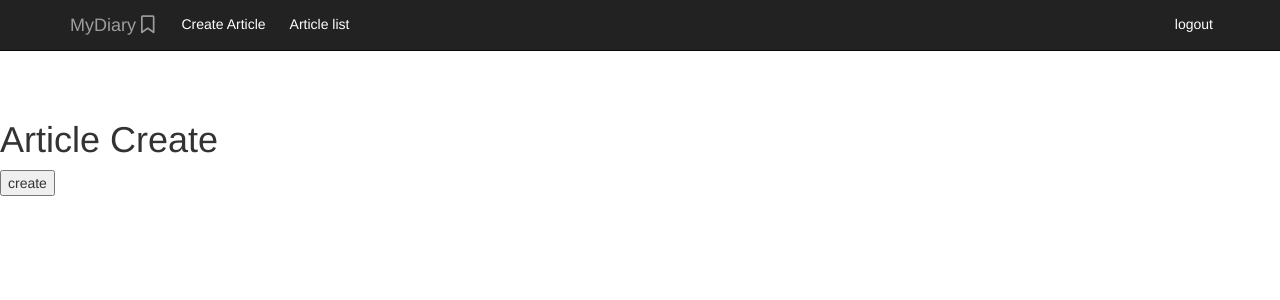
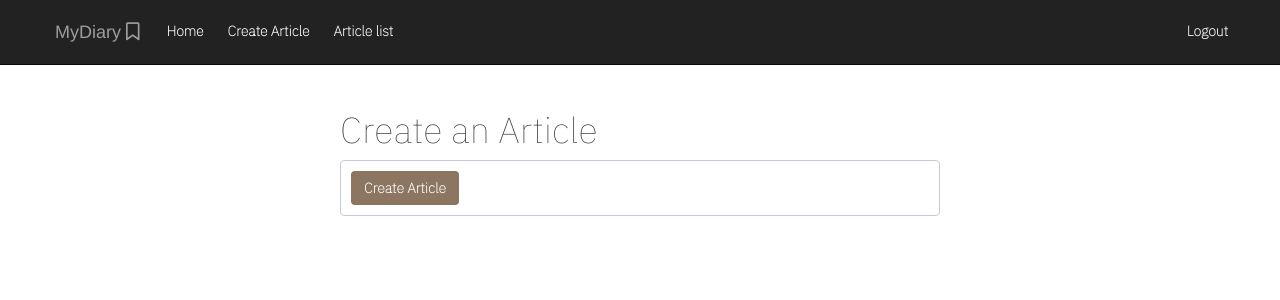
Before and after one commit to prajotsurey/mydiary, a Django app: page /articles/create/ in a window 1280 px wide. Shown: the top 300 px of the page. Run offline with Django 3.2, Linux system fonts and the light colour scheme; the visitor is signed in with stand-in values (Sample User, id 1); parts of the project's set-up code (start-up, migrations or seed data) failed here and were passed over; some libraries are stand-ins or nearby versions.

Commit message:
mydiary, styled commit

```diff
--- a/articles/models.py
+++ b/articles/models.py
@@ -14,4 +14,4 @@ class Article(models.Model):
 		return self.title
 
 	def snippet(self):
-		return self.body[:50]+"..."
+		return self.body[:100]+"..."
--- a/articles/templates/articles/article_create.html
+++ b/articles/templates/articles/article_create.html
@@ -1,12 +1,20 @@
 {% extends 'base_layout.html'%}
 {% load static from staticfiles %}
 {% block content %}
-<h1>Article Create</h1>
-<form class="site-form" action ="{% url 'articles:create' %}" method="POST" enctype="multipart/form-data" autocomplete="off">
-	{% csrf_token %}
-	{{form}}
-<input type="submit" value="create">
-</form>
-<script type="text/javascript" src="{% static  'slugify.js' %}"></script>
+
+<div class="container">
+	<h1 class="ac-header">Create an Article</h1>
+	<div class="ac-form-div">
+		<form class="ac-form" action ="{% url 'articles:create' %}" method="POST" enctype="multipart/form-data" autocomplete="off">
+		{% csrf_token %}
+		{{form}}
+		<div>
+			<input class="btn accounts_button" type="submit" value="Create Article">
+		</div>
+
+		</form>
+		<script type="text/javascript" src="{% static  'slugify.js' %}"></script>
+	</div>
+</div>
 
 {% endblock %}
--- a/articles/views.py
+++ b/articles/views.py
@@ -7,9 +7,8 @@ from django.contrib.auth.decorators import login_required
 @login_required(login_url = "accounts/login/")
 def article_list (request):
 	username = request.user
-	articles = Article.objects.all().order_by('date')
+	articles = Article.objects.all().order_by('-date')
 	return render(request,'articles/article_list.html',{'articles':articles,'request':request})
-
 
 @login_required(login_url = "accounts/login/")
 def article_create(request):
--- a/assets/newstyle.css
+++ b/assets/newstyle.css
@@ -26,41 +66,59 @@ body{
 img{
 	max-width: 100%;
 }
-.login_form{
-	padding-top:100px;
+.btn-default{
+	font-family: 'IBM Plex Sans', sans-serif;
+	font-weight: bold;
+	background: none;
+	color:white;
+	border:none;
+	border-radius:0;
+
 }
-
-.btn-default{
+.btn-default:hover{
+	background:none;
+	color:grey;
+}
+.btn-default:focus{
 	background: none;
 	color:white;
 	border:none;
 	border-radius:0;
 }
-.btn-default:hover{
-	background:none;
-	color:grey;
-}
-
 .jumbotron{
 	background-image: url("jumbotron_background.jpg");
 	background-size: cover;
 }
-.top_wrapper{
-	background-image: url("wrapper_background.jpg");
+.outer {
+	background-image:url("wrapper_background.jpg");
 	background-size: cover;
+	background-position: center;
+  	display: table;
+  	position: absolute;
+  	top: 0;
+  	left: 0;
+  	height: 100%;
+  	width: 100%;
 }
 
-.wrapper_heading{
-	max-width: 700px;
-	margin: 140px auto 160px auto;
+.middle {
+  	display: table-cell;
+  	vertical-align: middle;
 }
 
-.wrapper_heading>h1{
+.middle>h1{
 	text-align: center;
-	padding: 70px 0px 70px 0px;
+	padding: 70px 0px 10px 0px;
 	font-size: 6em;
 	font-family: 'Pacifico', cursive;
-	color: #F2DC99;
+	color: black;
+}
+.middle>h2{
+	text-align: center;
+	padding: 0px 0px 0px 0px;
+	font-size: 2em;
+	font-family: 'IBM Plex Sans', sans-serif;
+	color: black;
 }
 .wrapper_detail{
 	font-size: 1.3em;
@@ -76,25 +134,108 @@ img{
 	margin:10px auto;
 }
 label{
+	font-family: 'IBM Plex Sans', sans-serif;
 	display: block;
-	text-align: center;
 }
 .accounts_button{
-	color: black;
+	font-family: 'IBM Plex Sans', sans-serif;
+	color: white;
+	font-weight: bold;
 	display: block;
 	text-align: center;
 	margin: 0px;
+	background-color:#8C7561;
 }
-.login_form{
-	max-width: 180px;
-	margin: auto auto;
+.ac-form-div, .login-form-div , .form-div{
+	max-width: 600px;
+	margin:auto;
+	border:1px #CAC7D9 solid;
+	border-radius: 4px;
+}
+.login-form-div{
+	max-width: 300px;
+	padding:10px 0 10px 0;
+}
+nav>div.container{
+	padding:7px 0px 7px 0px;
+}
+.container>h1{
+	max-width: 600px;
+	margin: 10px auto;
+	font-family: 'IBM Plex Sans', sans-serif;
+}
+.container>h1.login-header{
+	max-width: 300px;
+	margin:10px auto;
+}
+.container>h1.article-list, .container>div>h1.article-list{
+	margin:10px auto;
+	max-width: 100%;
+	font-family: 'IBM Plex Sans', sans-serif;
+}
+.ac-form, .login-form, .signup-form{
+	padding:10px;
+}
+.ac-form>input, .login-form>input , .signup-form>input{
+	padding:5px;
+	width:100%;
+	min-width: 250px;
+	margin:5px 0 10px 0;
+}
+.ac-form>textarea{
+	padding:5px;
+	width:100%;
+	min-width: 250px;
+	margin:5px 0 10px 0;
+}
+#id_image{
+}
+#id_title{
+	font-weight: bold;
 }
 
+.signup-form>label{
+	margin: 10px 0px 0px 0px;
+}
+.helptext{
+	font-family: 'IBM Plex Sans', sans-serif;
+	font-weight: bold;
+	padding:5px 5px 5px 20px;
+	margin-bottom: 20px;
+}
+.errorlist{
+	margin:5px 0 10px 0;
+	padding:5px 5px 5px 5px;
+	border:1px red solid;
+	text-decoration: none;
+	color: red;
+}
+.errorlist>li{
+	list-style: none;
+}
+ul{
+	padding-inline-start: 0px;
+	margin-block-end:0px;
+}
+.helptext>ul{
+	padding-inline-start:0px;
+}
+.helptext>ul>li{
+	padding:0px 5px 0px 20px;
+	text-decoration: none;
+	list-style: none;
+}
+.button-div{
+	margin:10px 0px 5px 0px;
+}
 input{
 
 }
 
 @media only screen and (max-width: 767px) {
+	nav>div.container{
+		padding: 7px 7px 7px 7px;
+	}
 	.btn-default{
 		border:none;
 		margin:0px;
--- a/notes/settings.py
+++ b/notes/settings.py
@@ -13,6 +13,7 @@ https://docs.djangoproject.com/en/2.2/ref/settings/
 import os
 
 # Build paths inside the project like this: os.path.join(BASE_DIR, ...)
+
 BASE_DIR = os.path.dirname(os.path.dirname(os.path.abspath(__file__)))
 
 
--- a/templates/base_layout.html
+++ b/templates/base_layout.html
@@ -3,11 +3,12 @@
 <html>
 <head>
 	<title></title>
+	<meta name="viewport" content="width=device-width, initial-scale=1.0">
 	<link rel="stylesheet" type="text/css" href="{% static  'bootstrap.min.css' %}">
 	<link rel="stylesheet" type="text/css" href="{% static  'newstyle.css' %}">
 	<script src="https://kit.fontawesome.com/693b04a3aa.js"></script>
-	<link href="https://fonts.googleapis.com/css?family=Satisfy&display=swap" rel="stylesheet">
-	<link href="https://fonts.googleapis.com/css?family=Roboto:500&display=swap" rel="stylesheet">
+	<link href="https://fonts.googleapis.com/css?family=IBM+Plex+Sans:700i&display=swap" rel="stylesheet">
+	<link href="https://fonts.googleapis.com/css?family=IBM+Plex+Sans:100&display=swap" rel="stylesheet">
 </head>
 <body>
 	<nav class=" navbar navbar-inverse navbar-fixed-top">
@@ -26,6 +27,15 @@
 				</div>
 			</div>
 			<div class="collapse navbar-collapse" id="collapsing-nav-material">
+				<form class="" action = " {% url 'home' %}" method = "GET">
+					{% csrf_token %}
+					<div class=" nav navbar-nav">
+						<li>
+							<button type="submit" class="btn btn-default navbar-btn">Home</button>
+						</li>
+					</div>
+				</form>
+
 				{% if user.is_authenticated %}
 				<form class="" action = " {% url 'articles:create' %}" method = "GET">
 					{% csrf_token %}
@@ -47,27 +57,28 @@
 					{% csrf_token %}
 					<div class="nav navbar-nav navbar-right">
 						<li>
-							<button type="submit" class=" btn btn-default navbar-btn	 "> logout</button>
+							<button type="submit" class=" btn btn-default navbar-btn	 "> Logout</button>
 						</li>
 					</div>
 				</form>
 			{% else %}
-				<form class="" action = " {% url 'accounts:login' %}" method= "POST">
+			<ul class="nav navbar-nav navbar-right">
+				<li>
+					<form class="" action = " {% url 'accounts:login' %}" method= "POST">
 					{% csrf_token %}
-					<div class="nav navbar-nav navbar-right">
-						<li>
-							<button type="submit" class="btn btn-default navbar-btn" formmethod="get"> login</button>
-						</li>
-					</div>
+							<button type="submit" class="btn btn-default navbar-btn" formmethod="get"> Login</button>
 				</form>
-				<form class="" action = " {% url 'accounts:signup' %}" method= "POST">
+				</li>
+				<li>
+					<form class="" action = " {% url 'accounts:signup' %}" method= "POST">
 					{% csrf_token %}
-					<div class="nav navbar-nav navbar-right">
-						<li>
 							<button type="submit" class="btn btn-default navbar-btn" formmethod="get"> Sign up</button>
-						</li>
-					</div>
 				</form>
+				</li>
+
+
+			</ul>
+
 
 			{% endif %}
 			</div>
```
Also changed, not shown: other parts of assets/newstyle.css (+53 -10 lines), accounts/templates/accounts/login.html (+13 -6 lines), accounts/templates/accounts/signup.html (+11 -6 lines), articles/templates/articles/article_detail.html (+8 -6 lines), articles/templates/articles/article_list.html (+13 -4 lines), articles/templates/articles/homepage.html (+8 -16 lines), media/3knx1Xa.jpg (added), media/970054.jpg (added), 1 other file.
